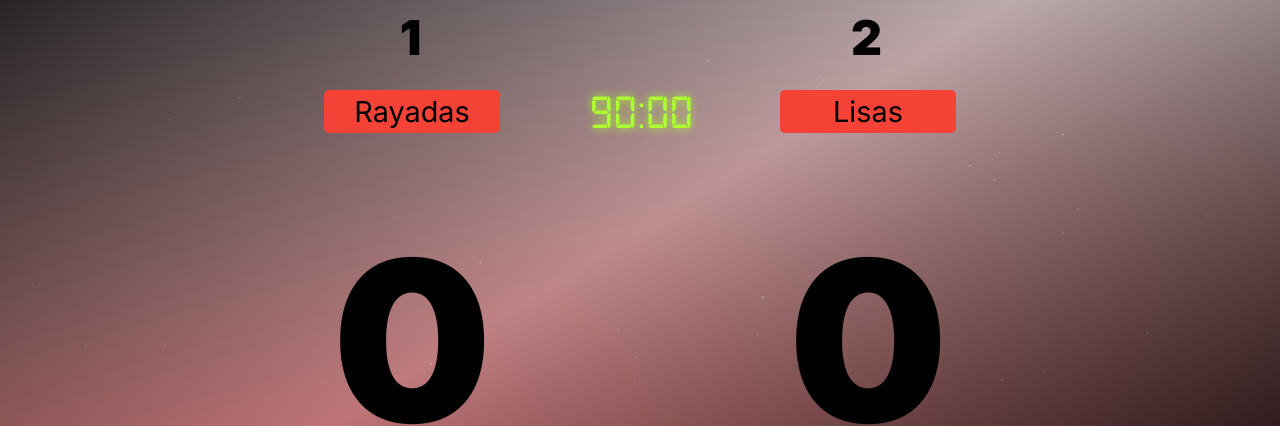
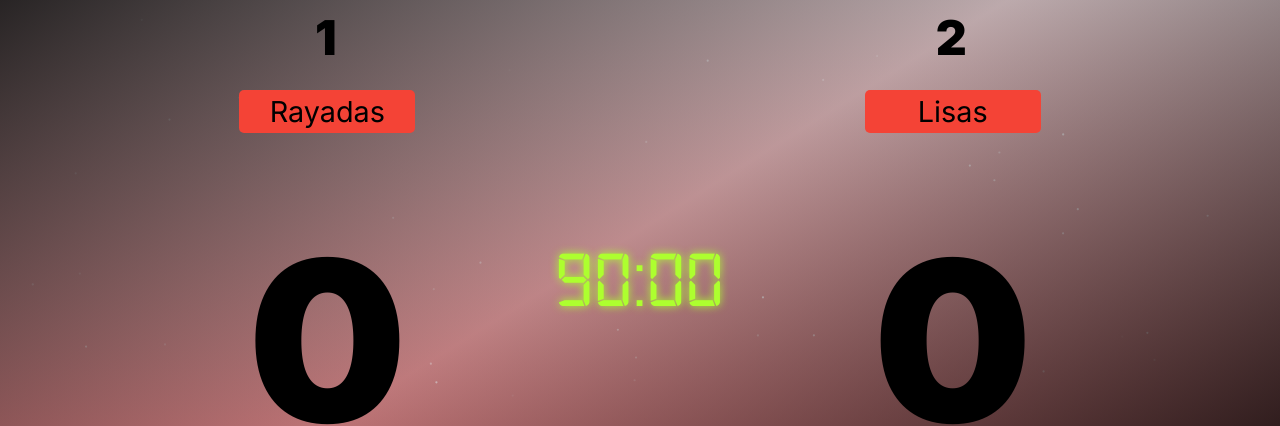
Before and after one commit to solidsnk86/tablero-369, a Next.js app: page / in a window 1280 px wide. Shown: the part 170-596 px from the top of the page. Built offline with nearby package versions, Linux system fonts and the light colour scheme.

Commit message:
update position, and move to div- timer

```diff
--- a/src/app/components/ScoreBoard.jsx
+++ b/src/app/components/ScoreBoard.jsx
@@ -96,8 +96,6 @@ export const Scoreboard = () => {
 
   return (
     <main className="main-board flex text-center">
-      <span className="timer-game">{formatTime(remainingTime)}</span>
-
       <div className="teams-div block w-44 justify-center m-auto">
         <h2 className="name-team">{nameOne}</h2>
         <p className="team-feature my-4">{teamR}</p>
@@ -111,6 +109,7 @@ export const Scoreboard = () => {
       </div>
 
       <div className="grid my-auto space-y-6 pt-20">
+      <span className="timer-game">{formatTime(remainingTime)}</span>
         <button
           className="reset-button bg-red-500 px-4 py-2 rounded mx-5"
           onClick={handleResetButton}
--- a/src/app/globals.css
+++ b/src/app/globals.css
@@ -48,11 +48,8 @@ body {
 }
 
 .timer-game {
-  position: absolute;
-  left: calc(50% - 50px);
   color: greenyellow;
   text-shadow: 0 0 9px greenyellow;
-  top: 30%;
   font-size: 3rem;
   font-family: 'Digital-7';
   letter-spacing: 1px;
@@ -124,6 +121,9 @@ body {
     letter-spacing: 3px;
     font-size: 3rem;
   }
+  .timer-game {
+    font-size: 5rem;
+  }
   .score {
     font-size: 14rem;
     padding: 0;
```
